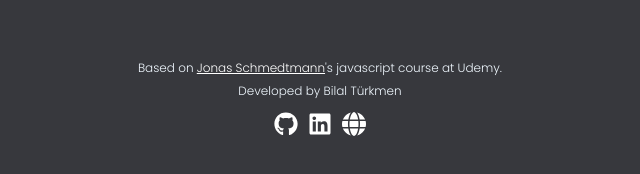
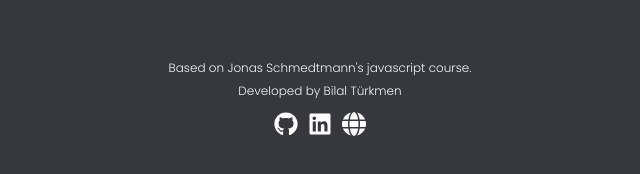
Before and after one commit to bilalturkmen/bankist-website, a plain HTML site: page index.html in a window 1280 px wide. Shown: the part 4693-4867 px from the top of the page, 320-960 px from the left. Drawn offline with Linux system fonts and the light colour scheme.

Commit message:
added info

```diff
--- a/index.html
+++ b/index.html
@@ -335,13 +335,8 @@
             color: aliceblue;
           "
         >
-          Based on
-          <a
-            class="twitter-link"
-            target="_blank"
-            href="https://twitter.com/jonasschmedtman"
-            >Jonas Schmedtmann</a
-          >'s javascript course at Udemy.<br />Developed by Bilal Türkmen
+          Based on Jonas Schmedtmann's javascript course.<br />Developed by
+          Bilal Türkmen
         </div>
 
         <div class="" style="gap: 30px">
```
